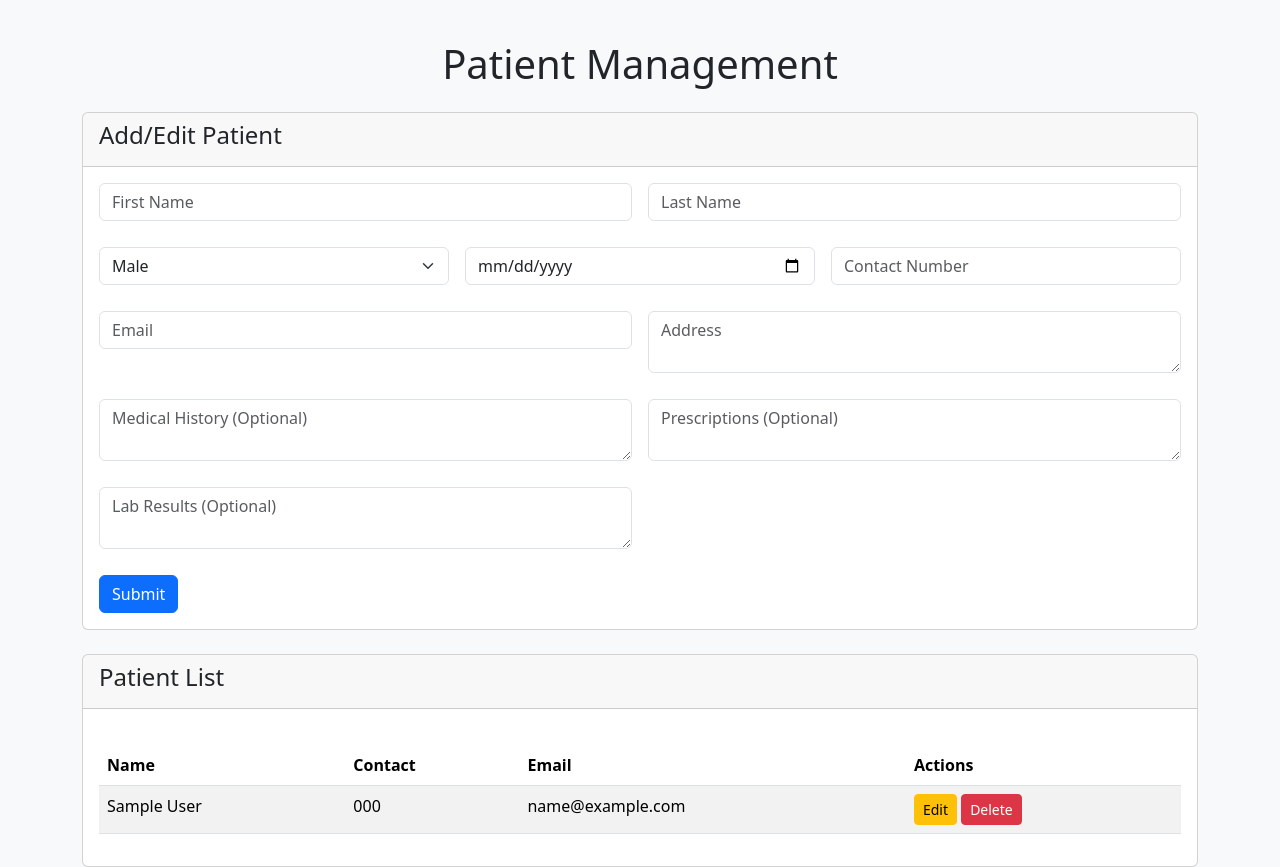
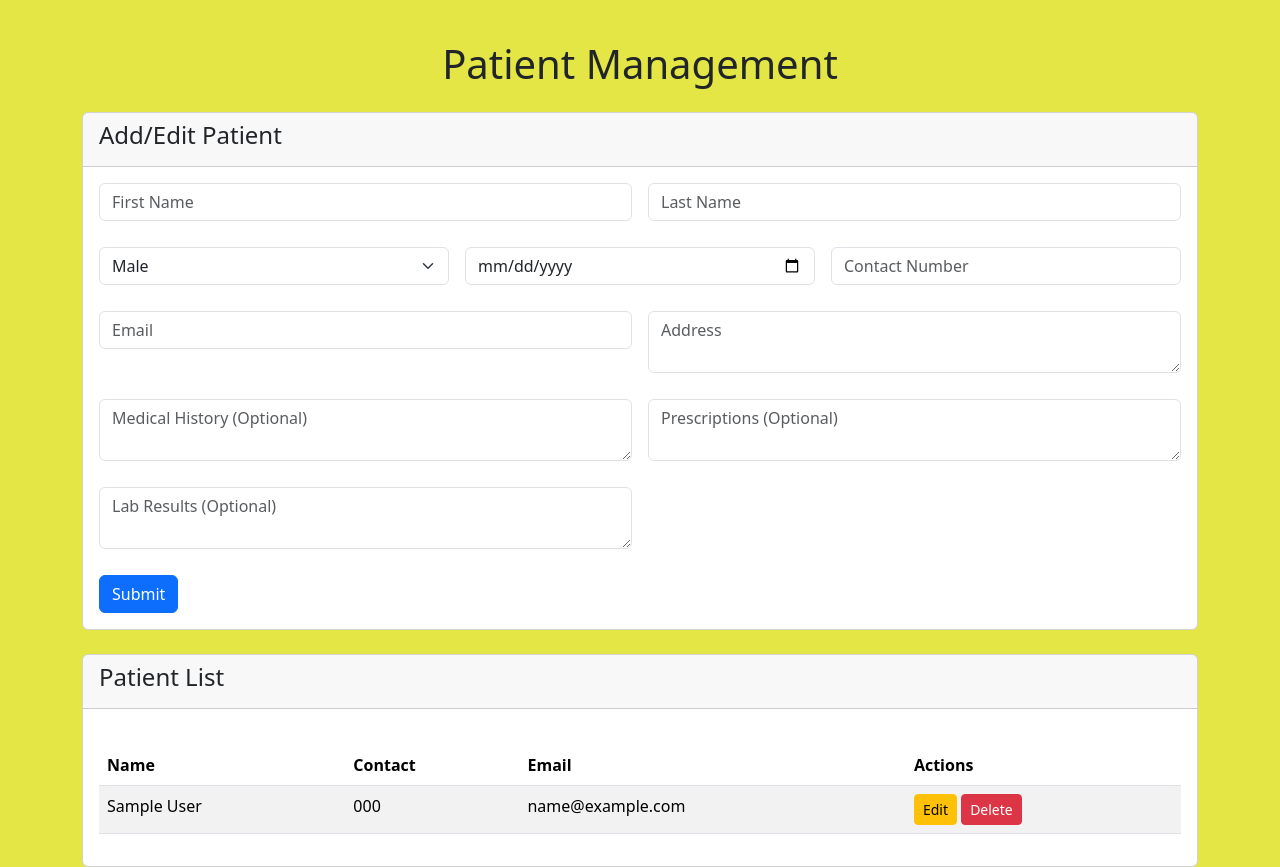
Before and after one commit to Harith-K/new_patient_service, a FastAPI app: page /patients in a window 1280 px wide. Shown: the part 58-925 px from the top of the page. Run offline with FastAPI, Linux system fonts and the light colour scheme; tables that the repository leaves empty hold one stand-in row (values such as "Sample post"); some libraries are stand-ins or nearby versions.

Commit message:
color changed

```diff
--- a/patient_record_service/templates/index.html
+++ b/patient_record_service/templates/index.html
@@ -9,7 +9,7 @@
     <style>
         body {
             padding-top: 50px;
-            background-color: #f8f9fa;
+            background-color: #e3e644;
         }
         .navbar-brand img {
             height: 40px;
```
